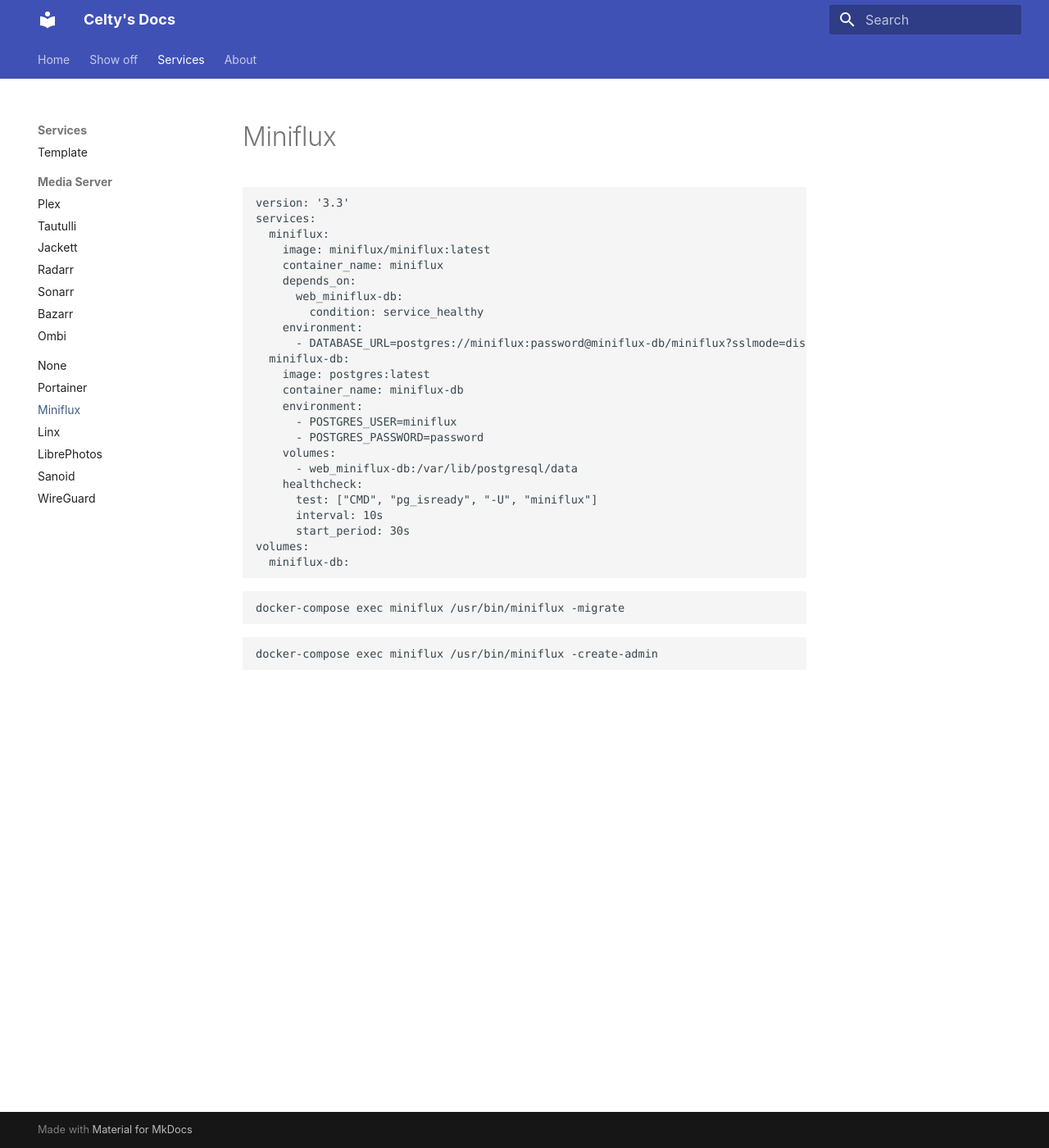
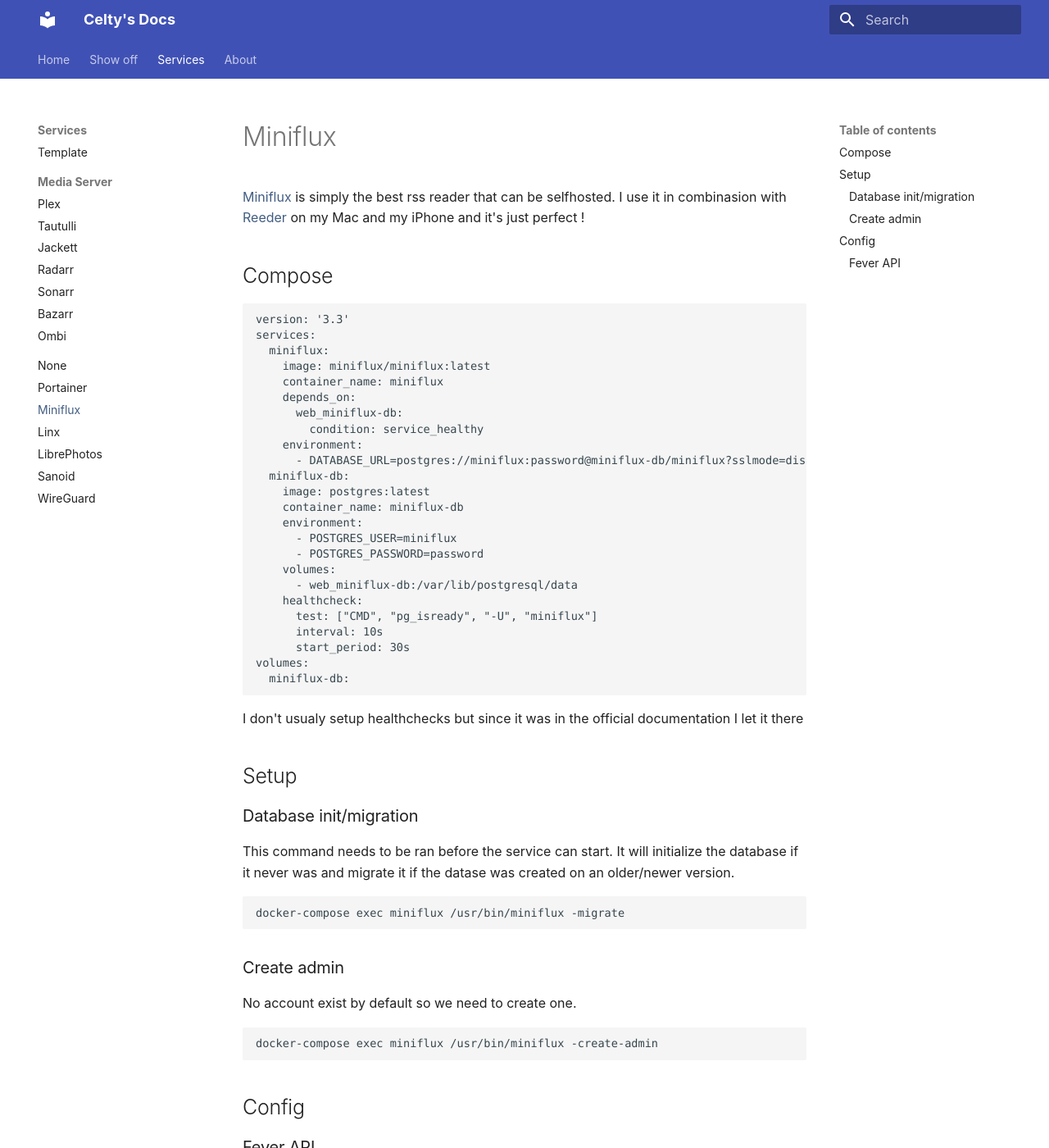
Before and after one commit to xorob0/docs, an MkDocs documentation site: the page built from docs/services/miniflux.md, in a window 1280 px wide and 1400 px high. Shown: the whole window at 82% size. Built offline with MkDocs 1.6.1 and Material for MkDocs 9.7.7, drawn with Linux system fonts in a browser that asks for light colours; some of the changed text lies outside the part shown.

Commit message:
update miniflux

````diff
--- a/docs/services/miniflux.md
+++ b/docs/services/miniflux.md
@@ -1,4 +1,8 @@
 # Miniflux
+
+[Miniflux](https://miniflux.app/) is simply the best rss reader that can be selfhosted. I use it in combinasion with [Reeder](https://www.reederapp.com/) on my Mac and my iPhone and it's just perfect !
+
+## Compose
 
 ```
 version: '3.3'
@@ -27,10 +31,26 @@
   miniflux-db:
 ```
 
+I don't usualy setup healthchecks but since it was in the official documentation I let it there
+
+## Setup
+
+### Database init/migration
+
+This command needs to be ran before the service can start. It will initialize the database if it never was and migrate it if the datase was created on an older/newer version.
+
 ```
 docker-compose exec miniflux /usr/bin/miniflux -migrate
 ```
 
+### Create admin
+
+No account exist by default so we need to create one.
+
 ```
 docker-compose exec miniflux /usr/bin/miniflux -create-admin
 ```
+
+## Config
+### Fever API
+If you want to enable the Fever API (for exemple to comunicate with Reeder), login on the web UI and go to Settings > Integrations
````
